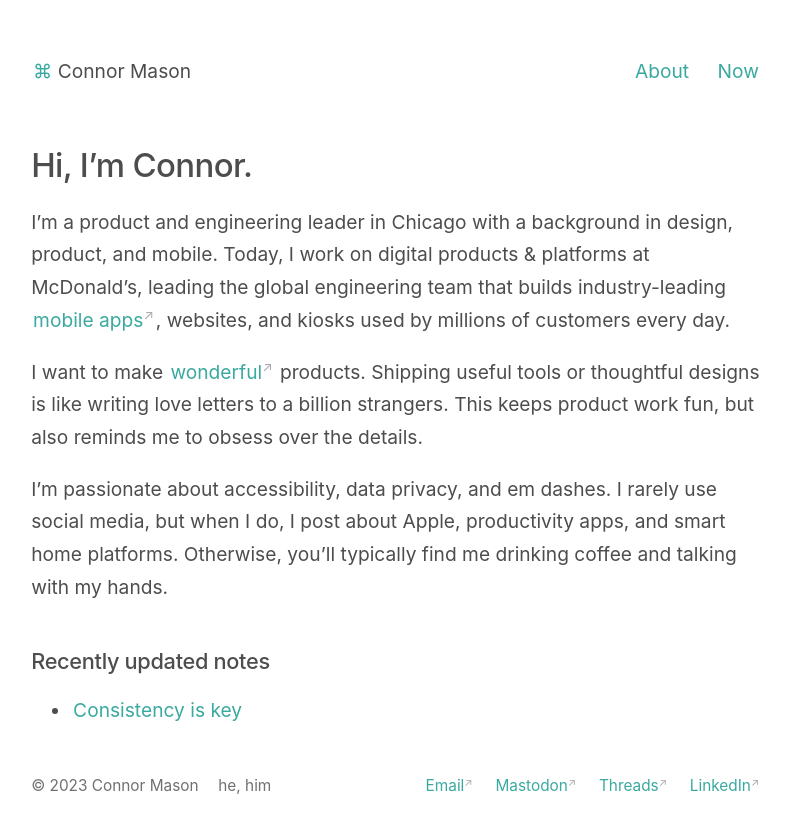
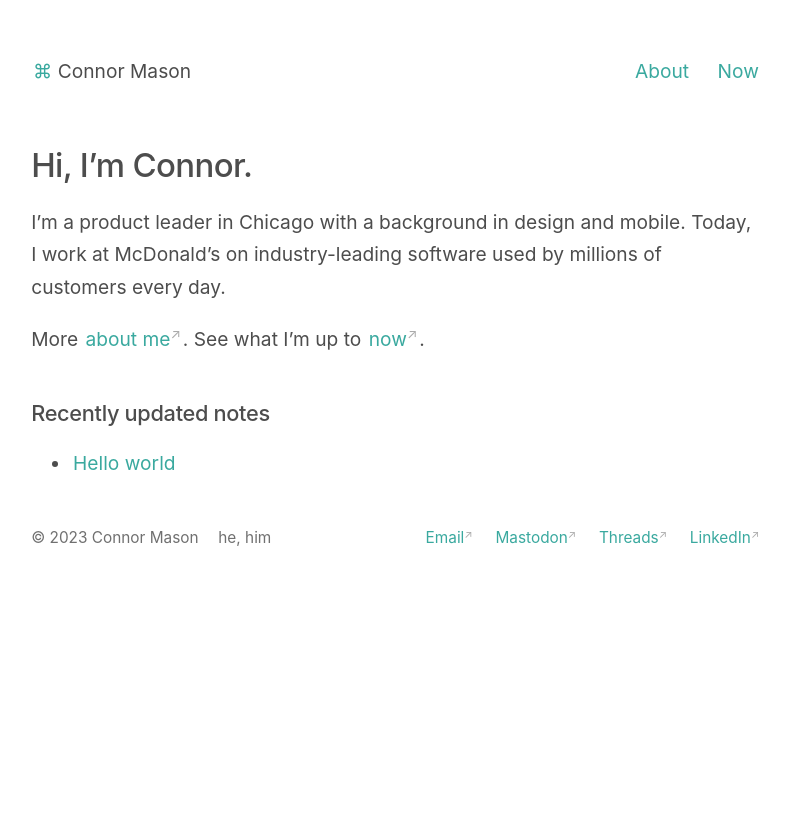
Before and after one commit to conmas/site, a Jekyll site: the page built from _pages/index.md, in a window 1280 px wide. Shown: the top 833 px of the page, without its empty margins (244-1034 px from the left). Built offline with Jekyll 4.4.1, drawn with Linux system fonts in a browser that asks for light colours.

Commit message:
Content updates

```diff
--- a/_pages/index.md
+++ b/_pages/index.md
@@ -7,11 +7,9 @@ permalink: /
 
 # Hi, I’m Connor.
 
-I’m a product and engineering leader in Chicago with a background in design, product, and mobile. Today, I work on digital products & platforms at McDonald’s, leading the global engineering team that builds industry-leading [mobile apps](https://apple.co/3Hll1QM), websites, and kiosks used by millions of customers every day.
+I’m a product leader in Chicago with a background in design and mobile. Today, I work at McDonald’s on industry-leading software used by millions of customers every day.
 
-I want to make [wonderful](https://bit.ly/3HiCadM) products. Shipping useful tools or thoughtful designs is like writing love letters to a billion strangers. This keeps product work fun, but also reminds me to obsess over the details.
-
-I’m passionate about accessibility, data privacy, and em dashes. I rarely use social media, but when I do, I post about Apple, productivity apps, and smart home platforms. Otherwise, you’ll typically find me drinking coffee and talking with my hands.
+More [about me](/about). See what I’m up to [now](/now).
 
 ## Recently updated notes
 
```
Also changed, not shown: _notes/consistency.md (deleted, +0 -7 lines), _notes/hello-world.md (added, +7 -0 lines).
